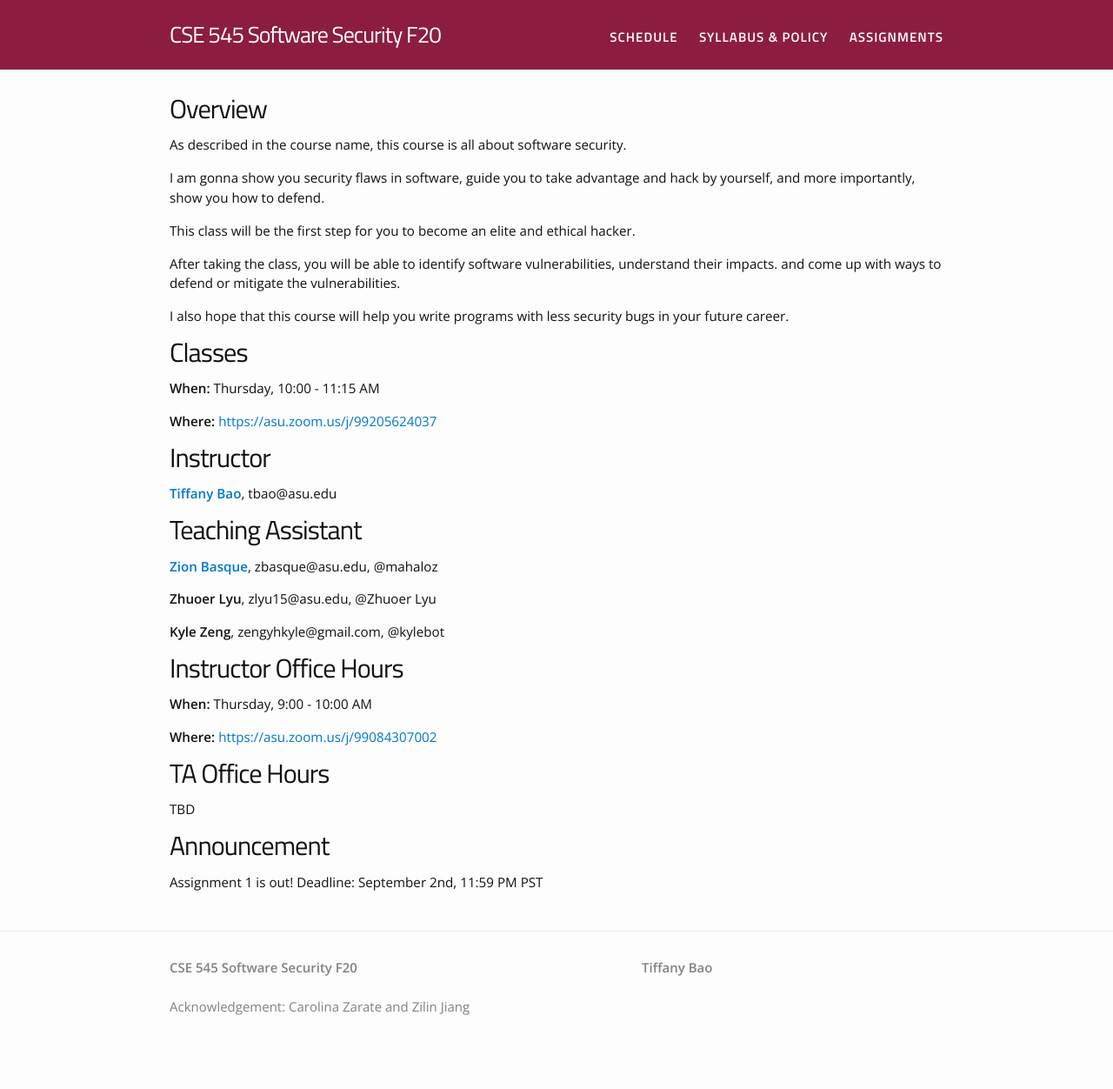
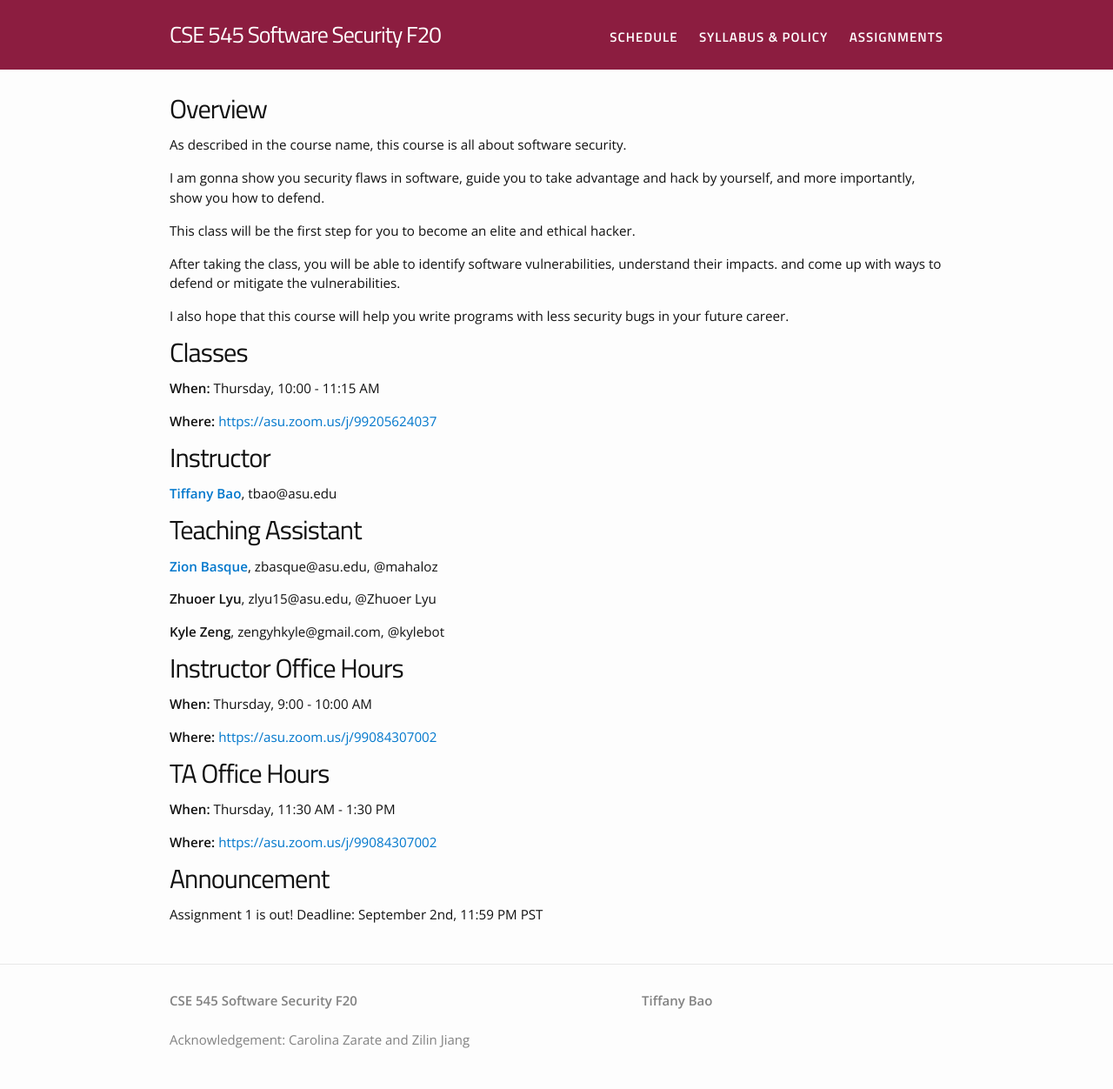
Before and after one commit to tiffanyb/tiffanyb.github.io, a Jekyll site: the page built from courses/cse545/index.md, in a window 1280 px wide. Shown: the whole page at 87% size. Built offline with Jekyll 4.4.1, drawn with Linux system fonts in a browser that asks for light colours; our own code applies the rules of GitHub Pages for plain Markdown files; before the commit the page ends 1214 px from its top, so only the background shows below that.

Commit message:
OH update

```diff
--- a/courses/cse545/index.md
+++ b/courses/cse545/index.md
@@ -38,11 +38,13 @@ I also hope that this course will help you write programs with less security bug
 
 **When:** Thursday, 9:00 - 10:00 AM
 
-**Where:** [https://asu.zoom.us/j/99084307002 ](https://asu.zoom.us/j/99084307002)
+**Where:** [https://asu.zoom.us/j/99084307002](https://asu.zoom.us/j/99084307002)
 
 # TA Office Hours
 
-TBD
+**When:** Thursday, 11:30 AM - 1:30 PM
+
+**Where:** [https://asu.zoom.us/j/99084307002](https://asu.zoom.us/j/99084307002)
 
 # Announcement
 Assignment 1 is out! Deadline: September 2nd, 11:59 PM PST
```
